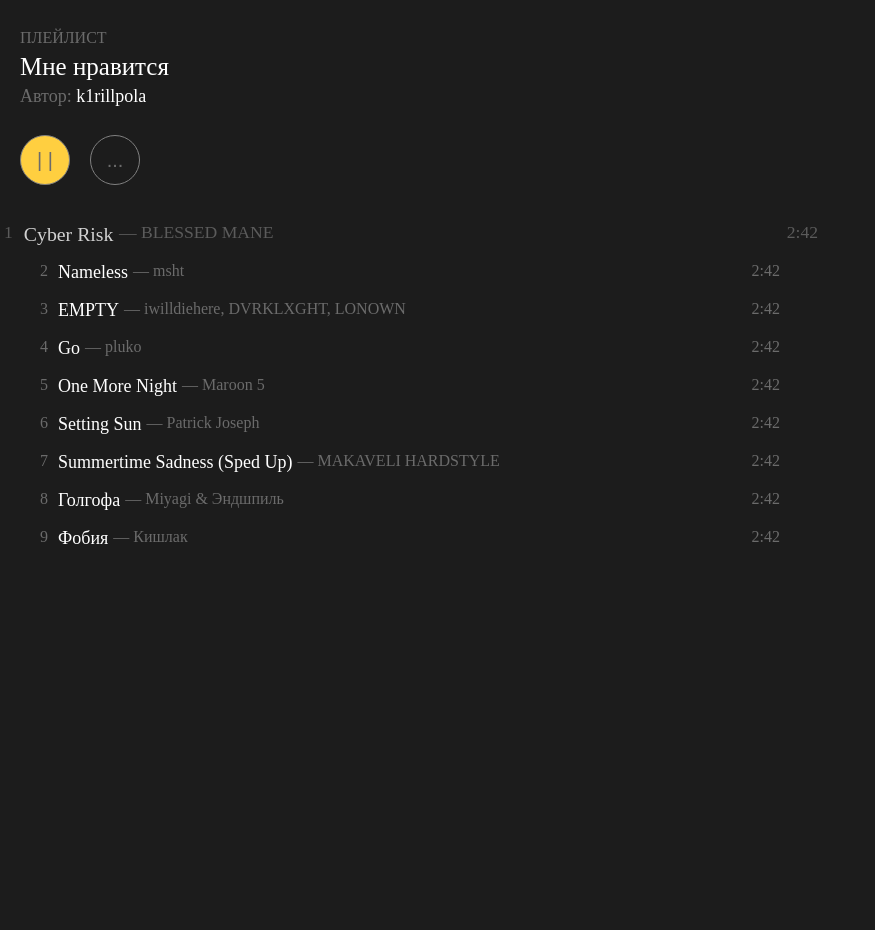
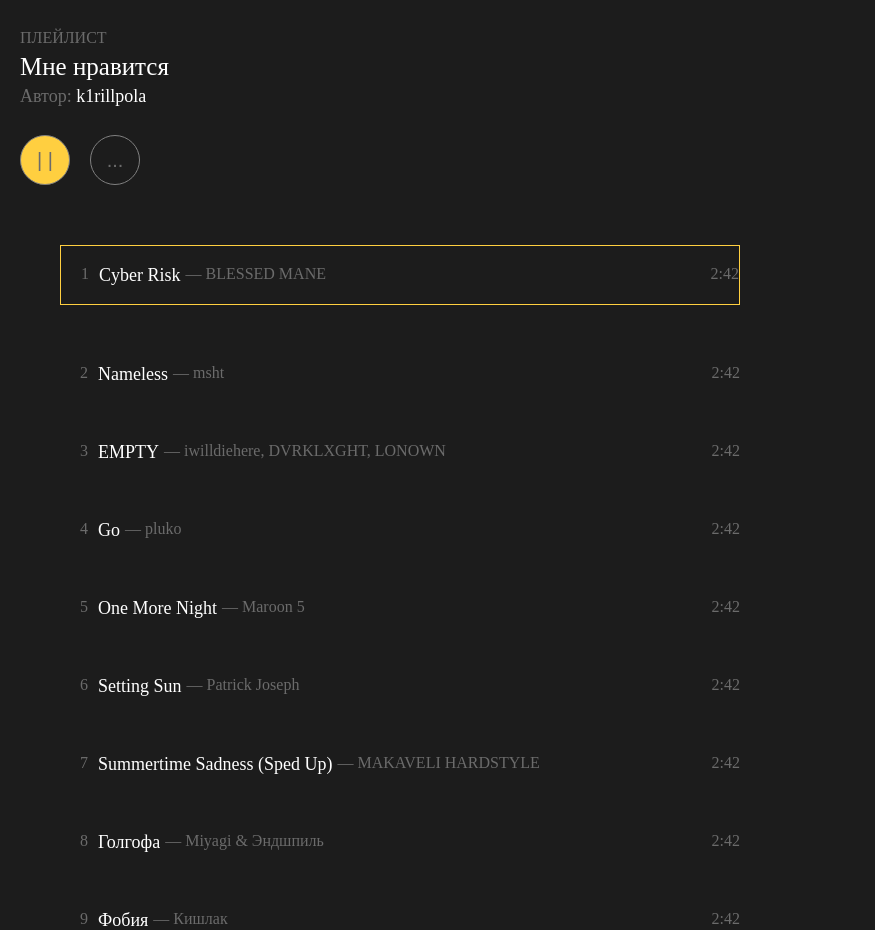
Before and after one commit to RadKirill00/git-github, a React (Create React App) app in the folder react-qwe/: page / in a window 1280 px wide. In both pictures the pointer is over the element 400 px from the left and 234 px from the top of the page. Shown: the whole page, without its empty margins (0-875 px from the left). Before the commit the page ends 800 px from the top, so only its background shows below. Built offline with nearby package versions, Linux system fonts and the light colour scheme.

Commit message:
Update Yandex Music

```diff
--- a/react-qwe/src/index.css
+++ b/react-qwe/src/index.css
@@ -94,18 +94,11 @@ body {
 }
 
 .card {
-  transition: transform 0.3s ease;
+  margin: 60px;
 }
 .card:hover {
 
-
-  transform: scale(1.1);
-
-
-
-    opacity: 0.8;
-
-
-
-
+  border: 1px solid #FFCF40;
+  padding-top: 20px;
+  padding-bottom: 20px;
 }
```
